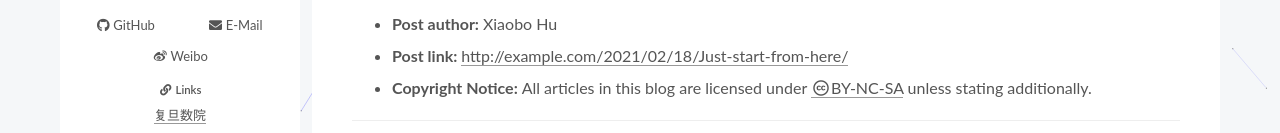
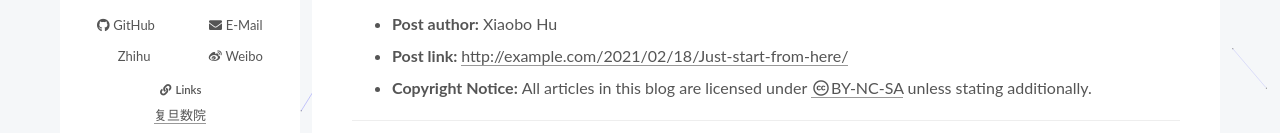
Before and after one commit to shiningalehxb/shiningalehxb.github.io, a plain HTML site: page 2021/02/18/Just-start-from-here/index.html in a window 1280 px wide. Shown: the part 509-642 px from the top of the page. Drawn offline with nearby package versions, Linux system fonts and the light colour scheme; some packages are replaced by stand-ins of ours; a script that the page names is missing.

Commit message:
Site updated: 2021-02-18 20:35:33

```diff
--- a/2021/02/18/Just-start-from-here/index.html
+++ b/2021/02/18/Just-start-from-here/index.html
@@ -335,6 +335,9 @@
         <a href="/19110840015@fudan.edu.cn" title="E-Mail → 19110840015@fudan.edu.cn"><i class="fa fa-envelope fa-fw"></i>E-Mail</a>
       </span>
       <span class="links-of-author-item">
+        <a href="https://www.zhihu.com/people/hoh-42" title="Zhihu → https:&#x2F;&#x2F;www.zhihu.com&#x2F;people&#x2F;hoh-42" rel="noopener" target="_blank"><i class="fa fa-zhihu fa-fw"></i>Zhihu</a>
+      </span>
+      <span class="links-of-author-item">
         <a href="https://weibo.com/Shiningale" title="Weibo → https:&#x2F;&#x2F;weibo.com&#x2F;Shiningale" rel="noopener" target="_blank"><i class="fab fa-weibo fa-fw"></i>Weibo</a>
       </span>
   </div>
```
Also changed, not shown: 2021/02/18/hello-world/index.html (+3 -0 lines), about/index.html (+3 -0 lines), archives/2021/02/index.html (+3 -0 lines), archives/2021/index.html (+3 -0 lines), archives/index.html (+3 -0 lines), categories/index.html (+3 -0 lines), index.html (+3 -0 lines), lib/canvas-nest/README.html (+3 -0 lines), resources/index.html (+3 -0 lines), tags/index.html (+3 -0 lines).
